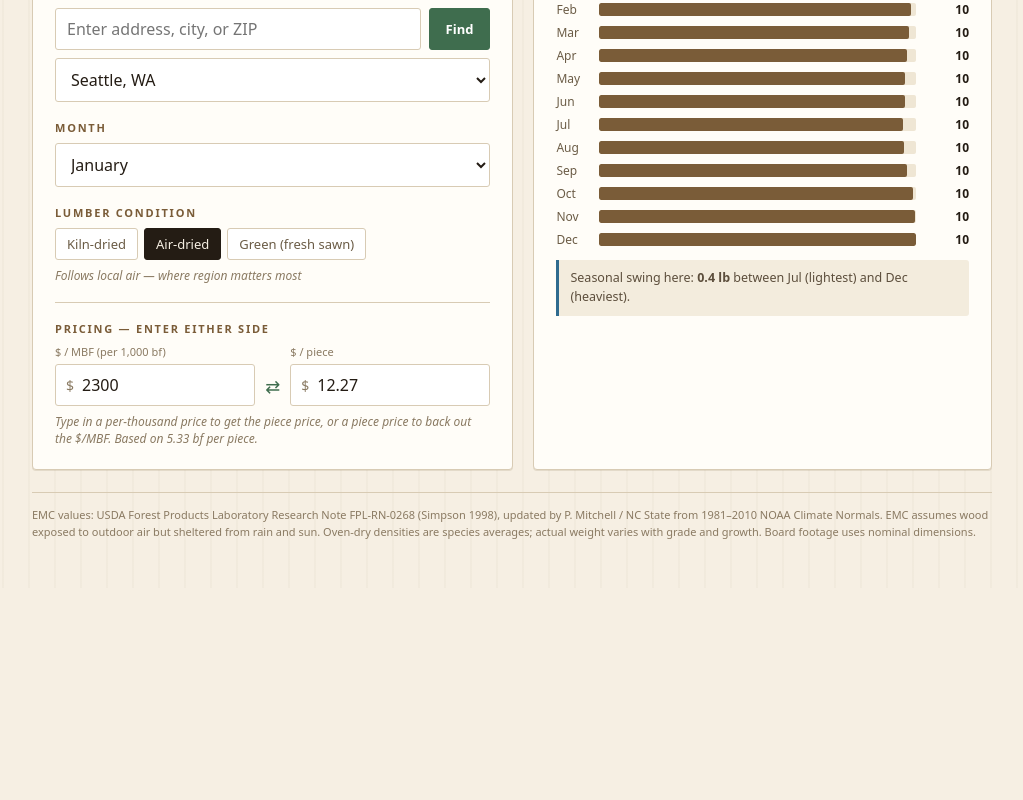
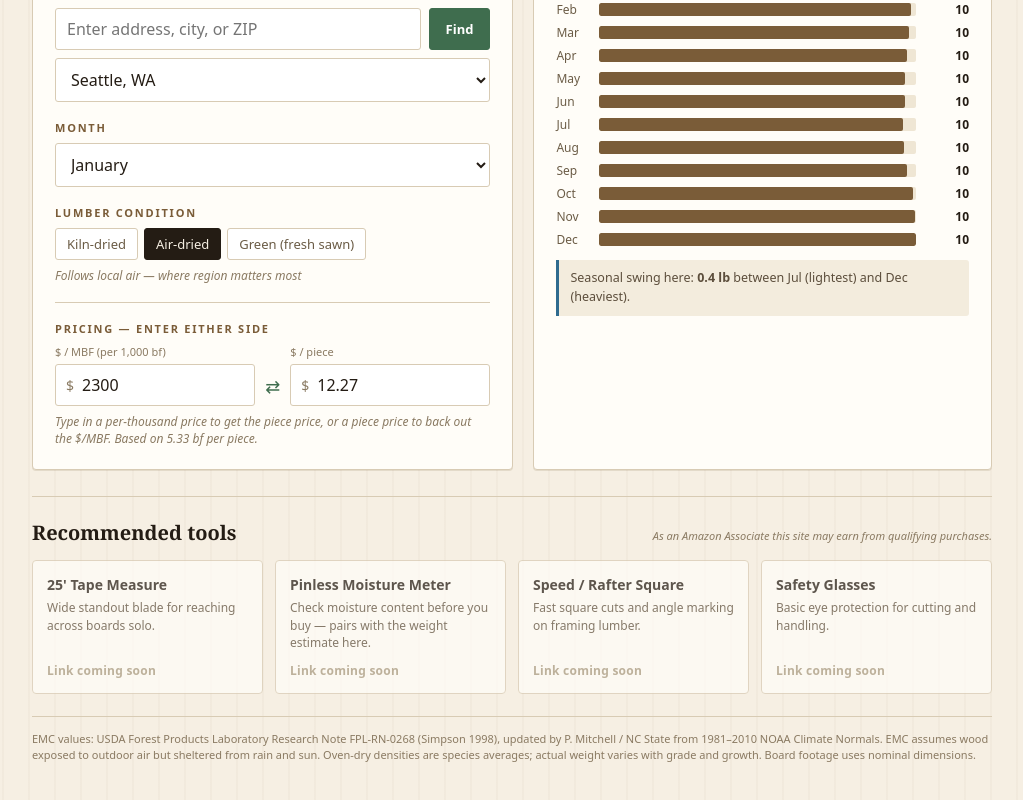
Before and after one commit to Moneypit38/lumbercalc, a React (Vite) app: page / in a window 1280 px wide. Shown: the part 548-1348 px from the top of the page, without its empty margins (128-1151 px from the left). Before the commit the page ends 1136 px from the top, so only its background shows below. Built offline with nearby package versions, Linux system fonts and the light colour scheme.

Commit message:
add recommended tools section

```diff
--- a/src/LumberCalculator.jsx
+++ b/src/LumberCalculator.jsx
@@ -93,6 +93,16 @@ const CONDITIONS = [
   { key: "kiln", name: "Kiln-dried", note: "Dried low; stays dry if protected", cap: 9 },
   { key: "air", name: "Air-dried", note: "Follows local air \u2014 where region matters most", cap: null },
   { key: "green", name: "Green (fresh sawn)", note: "Still saturated; ~65% MC", fixed: 65 },
+];
+
+// Recommended tools. Replace `url` with your real affiliate links once approved
+// (Amazon Associates, Home Depot via Impact, etc.). Keep the list short and
+// genuinely useful — items that pair with measuring and pricing lumber.
+const TOOLS = [
+  { name: "25' Tape Measure", blurb: "Wide standout blade for reaching across boards solo.", url: "" },
+  { name: "Pinless Moisture Meter", blurb: "Check moisture content before you buy — pairs with the weight estimate here.", url: "" },
+  { name: "Speed / Rafter Square", blurb: "Fast square cuts and angle marking on framing lumber.", url: "" },
+  { name: "Safety Glasses", blurb: "Basic eye protection for cutting and handling.", url: "" },
 ];
 
 // ---------------------------------------------------------------------------
@@ -568,6 +578,34 @@ export default function LumberCalculator() {
         </section>
       </div>
 
+      <section className="lc-tools">
+        <div className="lc-tools-head">
+          <h2 className="lc-tools-title">Recommended tools</h2>
+          <span className="lc-tools-disc">
+            As an Amazon Associate this site may earn from qualifying purchases.
+          </span>
+        </div>
+        <div className="lc-tools-grid">
+          {TOOLS.map((t) => {
+            const live = t.url && t.url.length > 0;
+            return (
+              <a
+                key={t.name}
+                className={`lc-tool ${live ? "" : "lc-tool-soon"}`}
+                href={live ? t.url : undefined}
+                target={live ? "_blank" : undefined}
+                rel={live ? "sponsored noopener noreferrer" : undefined}
+                onClick={live ? undefined : (e) => e.preventDefault()}
+              >
+                <div className="lc-tool-name">{t.name}</div>
+                <div className="lc-tool-blurb">{t.blurb}</div>
+                <div className="lc-tool-cta">{live ? "View on Amazon \u2192" : "Link coming soon"}</div>
+              </a>
+            );
+          })}
+        </div>
+      </section>
+
       <footer className="lc-foot">
         EMC values: USDA Forest Products Laboratory Research Note FPL-RN-0268
         (Simpson 1998), updated by P. Mitchell / NC State from 1981&#8211;2010 NOAA
@@ -682,6 +720,22 @@ const css = `
 .lc-swing{margin-top:12px; font-size:12.5px; line-height:1.5; color:#5c4e3c;
   background:#f3ecdd; border-left:3px solid var(--wet); padding:9px 11px; border-radius:0 3px 3px 0;}
 
+.lc-tools{max-width:960px; margin:26px auto 0; padding-top:22px; border-top:1px solid var(--line);}
+.lc-tools-head{display:flex; flex-wrap:wrap; align-items:baseline; justify-content:space-between;
+  gap:6px 14px; margin-bottom:14px;}
+.lc-tools-title{font-family:Georgia,serif; font-size:20px; margin:0; color:var(--ink);}
+.lc-tools-disc{font-size:11px; color:#8a7a62; font-style:italic;}
+.lc-tools-grid{display:grid; grid-template-columns:repeat(auto-fit,minmax(180px,1fr)); gap:12px;}
+.lc-tool{display:flex; flex-direction:column; text-decoration:none; background:var(--card);
+  border:1px solid var(--line); border-radius:4px; padding:14px; transition:.12s; color:var(--ink);}
+.lc-tool:hover{border-color:var(--grain); box-shadow:0 2px 6px rgba(122,92,56,.12);}
+.lc-tool-soon{opacity:.72; cursor:default;}
+.lc-tool-soon:hover{border-color:var(--line); box-shadow:none;}
+.lc-tool-name{font-weight:700; font-size:14px; margin-bottom:5px;}
+.lc-tool-blurb{font-size:12px; color:#5c4e3c; line-height:1.45; flex:1;}
+.lc-tool-cta{margin-top:10px; font-size:12px; font-weight:700; color:var(--sap); letter-spacing:.02em;}
+.lc-tool-soon .lc-tool-cta{color:#a89a80;}
+
 .lc-foot{max-width:960px; margin:22px auto 0; font-size:11px; color:#8a7a62;
   line-height:1.5; border-top:1px solid var(--line); padding-top:14px;}
 `;
```
